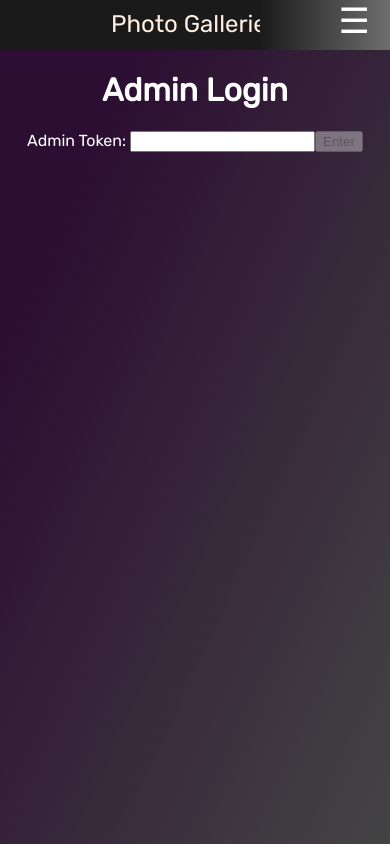
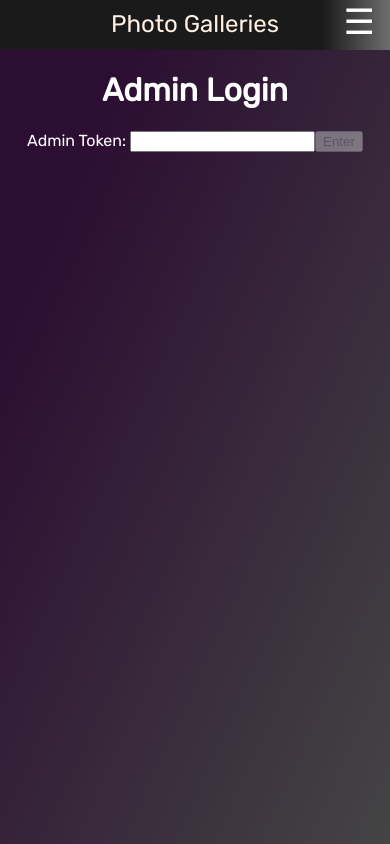
Before and after one commit to NycRat/photo-gallery, a React (Create React App) app in the folder frontend/: page /#/admin in a window 390 px wide. Built offline with nearby package versions, Linux system fonts and the light colour scheme.

Commit message:
Frontend: fixed navbar buttons css

```diff
--- a/frontend/src/Components/Navbar.tsx
+++ b/frontend/src/Components/Navbar.tsx
@@ -22,7 +22,7 @@ const Navbar = (): JSX.Element => {
         className="nav-dropdown-icon"
         onClick={() => setDropdown(!dropdown)}
       >
-        ☰
+        <p className="text">☰</p>
       </span>
     </nav>
   );
--- a/frontend/src/Pages/AlbumPage.tsx
+++ b/frontend/src/Pages/AlbumPage.tsx
@@ -158,7 +158,7 @@ const AlbumPage = (props: { hasAdminAccess: boolean }): JSX.Element => {
               ) && (
                 <div>
                   <span className="back-button" onClick={handleClickBackButton}>
-                    Back
+                    <p className="text">Back</p>
                   </span>
                 </div>
               )
--- a/frontend/src/Pages/GalleryPage.tsx
+++ b/frontend/src/Pages/GalleryPage.tsx
@@ -52,9 +52,9 @@ const GalleryPage = (): JSX.Element => {
       setGallery(galleryName);
       setIsLoading(false);
 
-      let albumPreviews: AlbumProps[]  = [];
+      let albumPreviews: AlbumProps[] = [];
       for (let album of albumList) {
-        albumPreviews.push({name: album, images: []});
+        albumPreviews.push({ name: album, images: [] });
       }
       setAlbumPreviews(albumPreviews);
     };
@@ -81,7 +81,10 @@ const GalleryPage = (): JSX.Element => {
         previewIndices.current.push(
           Math.floor(
             Math.random() *
-              (await apiGetAlbumLength(gallery, albumPreviews[loadIndex.current].name))
+              (await apiGetAlbumLength(
+                gallery,
+                albumPreviews[loadIndex.current].name
+              ))
           )
         );
       }
@@ -122,7 +125,7 @@ const GalleryPage = (): JSX.Element => {
         element={
           <div>
             <span className="back-button" onClick={() => navigate(`/`)}>
-              Back
+              <p className="text">Back</p>
             </span>
             {isLoading ? (
               <h1>Loading ...</h1>
--- a/frontend/src/Pages/ImagePage.tsx
+++ b/frontend/src/Pages/ImagePage.tsx
@@ -43,7 +43,7 @@ const ImagePage = (props: {
     <div className="album-page">
       <div className="image-page">
         <span className="back-button" onClick={props.handleBackButton}>
-          Back
+          <p className="text">Back</p>
         </span>
         {props.hasAdminAccess && (
           <span className="delete-button" onClick={props.handleImageDelete}>
--- a/frontend/src/index.scss
+++ b/frontend/src/index.scss
@@ -50,7 +50,6 @@ button {
   .nav-dropdown-icon {
     display: none;
     width: 60px;
-    height: 40px;
   }
   a {
     color: #fff0e3;
@@ -83,28 +82,52 @@ button {
         }
       }
     }
+
     .nav-dropdown-icon {
-      display: block;
+      display: inline-block;
+      // background-color: #92aa52;
+      // position: absolute;
+      // top: 0;
+      // right: 0;
+
+      // padding-right: 20px;
+      // background-image: linear-gradient(to left, #6e6e6e, $navbar-color);
+      // font-size: 18px;
+      // cursor: pointer;
+
+      // height: 50px;
+
+      // text-align: right;
+      // padding-left: 5vw;
+      // transition: all 0.4s;
+      // &:hover {
+      //   padding-left: 85px;
+      // }
+
+      // font-size: 35px;
+
+      width: calc(60px + 2vw);
+      height: 50px;
       background-color: #92aa52;
       position: absolute;
+      z-index: 2;
       top: 0;
       right: 0;
-
-      padding-right: 20px;
       background-image: linear-gradient(to left, #6e6e6e, $navbar-color);
-      font-size: 18px;
       cursor: pointer;
-
-      height: 50px;
-
-      text-align: right;
-      padding-left: 50px;
       transition: all 0.4s;
       &:hover {
-        padding-left: 85px;
+        padding-left: 40px;
       }
 
-      font-size: 35px;
+      .text {
+        position: absolute;
+        margin: 0;
+        top: 50%;
+        right: 15px;
+        font-size: 35px;
+        transform: translateY(-58%);
+      }
     }
   }
 }
@@ -267,24 +290,47 @@ button {
 }
 
 .back-button {
+  // background-color: #92aa52;
+  // color: white;
+  // position: fixed;
+  // z-index: 2;
+  // top: 0;
+  // left: 0;
+  // padding: 14.5px;
+  // padding-left: 20px;
+  // background-image: linear-gradient(to right, #6e6e6e, $navbar-color);
+  // font-size: 18px;
+  // cursor: pointer;
+  // max-height: 50px;
+
+  // padding-right: 5vw;
+  // transition: all 0.4s;
+  // &:hover {
+  //   padding-right: 100px;
+  // }
+
+  display: inline-block;
+  width: calc(60px + 2vw);
+  height: 50px;
   background-color: #92aa52;
-  color: white;
   position: absolute;
-  position: fixed;
   z-index: 2;
   top: 0;
   left: 0;
-  padding: 14.5px;
-  padding-left: 20px;
   background-image: linear-gradient(to right, #6e6e6e, $navbar-color);
-  font-size: 18px;
   cursor: pointer;
-  max-height: 50px;
-
-  padding-right: 50px;
   transition: all 0.4s;
   &:hover {
-    padding-right: 100px;
+    padding-right: 40px;
+  }
+
+  .text {
+    position: absolute;
+    margin: 0;
+    top: 50%;
+    left: 10px;
+    font-size: 18px;
+    transform: translateY(-58%);
   }
 }
 
```
